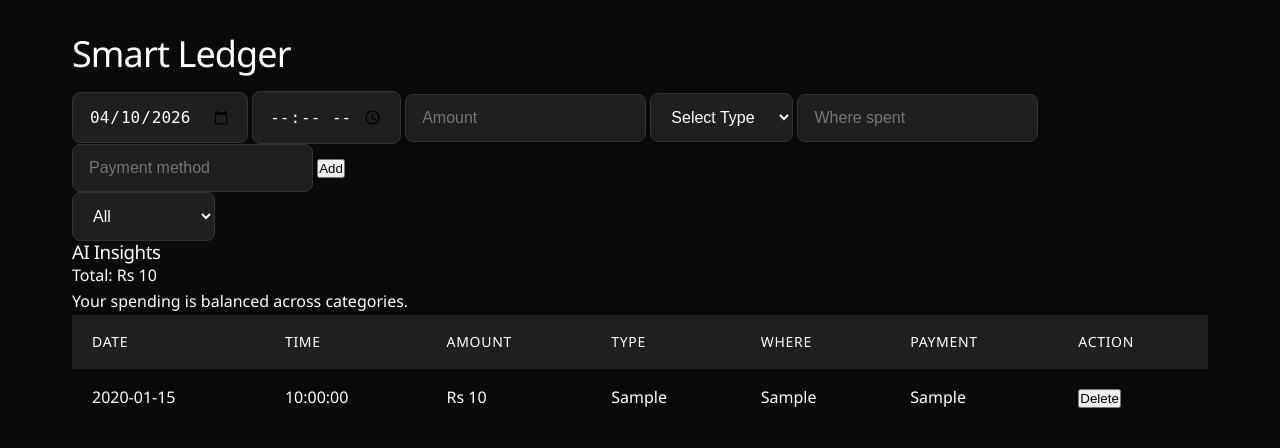
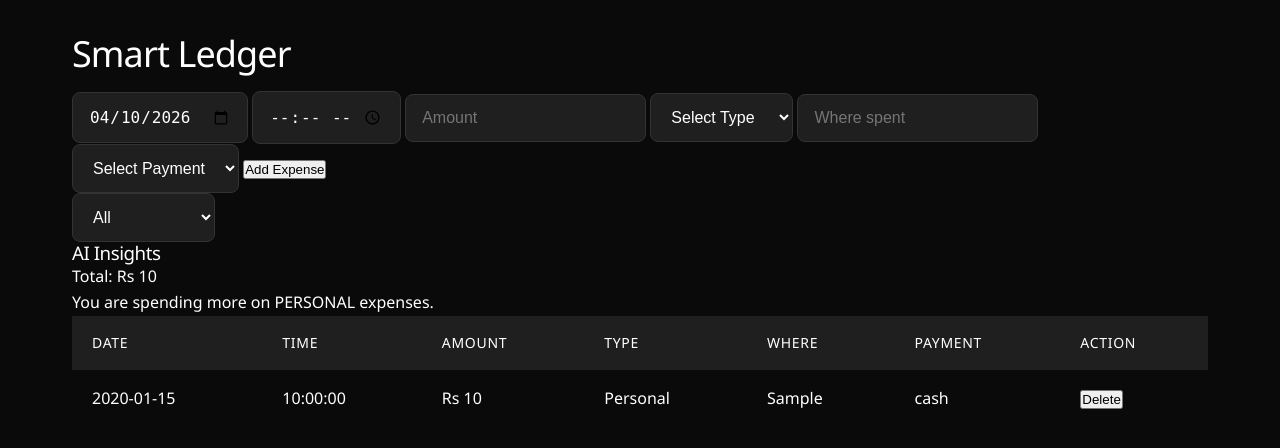
Before and after one commit to EzForRiz/SmartLedger, a Django app: page / in a window 1280 px wide. Shown: the top 448 px of the page. Run offline with Django 5.2, Linux system fonts and the light colour scheme; tables that the repository leaves empty hold one stand-in row (values such as "Sample post").

Commit message:
fixed backend
fixed the backend and some other logic

```diff
--- a/backend/apps/expenses/views.py
+++ b/backend/apps/expenses/views.py
@@ -1,9 +1,9 @@
 from django.http import JsonResponse
 from django.shortcuts import render
 from .models import Expense
-import json
 from django.views.decorators.csrf import csrf_exempt
 from django.db.models import Sum
+import json
 
 
 def home(request):
@@ -12,20 +12,19 @@ def home(request):
 
 @csrf_exempt
 def expenses_list(request):
-    if request.method == 'GET':
+    if request.method == "GET":
         expenses = list(Expense.objects.values())
         return JsonResponse(expenses, safe=False)
 
-    elif request.method == 'POST':
+    elif request.method == "POST":
         data = json.loads(request.body)
 
         Expense.objects.create(
-            date=data.get('date'),
-            time=data.get('time') or None,
-            amount=data.get('amount'),
-            where_spent=data.get('whereSpent'),
-            payment_method=data.get('paymentMethod'),
-            use_type=data.get('useType'),
+            amount=data.get("amount"),
+            category=data.get("category"),
+            payment_method=data.get("paymentMethod"),
+            where_spent=data.get("whereSpent"),
+            time=data.get("time") or None,
         )
 
         return JsonResponse({"message": "Expense added"}, status=201)
@@ -33,7 +32,7 @@ def expenses_list(request):
 
 @csrf_exempt
 def delete_expense(request, id):
-    if request.method == 'DELETE':
+    if request.method == "DELETE":
         Expense.objects.filter(id=id).delete()
         return JsonResponse({"message": "Deleted"})
 
@@ -41,16 +40,17 @@ def delete_expense(request, id):
 def insights(request):
     expenses = Expense.objects.all()
 
-    total = expenses.aggregate(Sum('amount'))['amount__sum'] or 0
-    personal = expenses.filter(use_type="Personal").aggregate(Sum('amount'))['amount__sum'] or 0
-    professional = expenses.filter(use_type="Professional").aggregate(Sum('amount'))['amount__sum'] or 0
+    total = expenses.aggregate(Sum("amount"))["amount__sum"] or 0
+
+    personal = expenses.filter(category="Personal").aggregate(Sum("amount"))["amount__sum"] or 0
+    professional = expenses.filter(category="Professional").aggregate(Sum("amount"))["amount__sum"] or 0
 
     if personal > professional:
-        insight = "You are spending more on PERSONAL expenses. Try controlling lifestyle costs."
+        insight = "You are spending more on PERSONAL expenses."
     elif professional > personal:
-        insight = "Your PROFESSIONAL spending is higher. Monitor business expenses."
+        insight = "You are spending more on PROFESSIONAL expenses."
     else:
-        insight = "Your spending is balanced across categories."
+        insight = "Balanced spending."
 
     return JsonResponse({
         "total": total,
--- a/backend/templates/index.html
+++ b/backend/templates/index.html
@@ -5,7 +5,6 @@
 <head>
     <meta charset="UTF-8">
     <title>Smart Ledger</title>
-
     <link rel="stylesheet" href="{% static 'css/style.css' %}">
 </head>
 
@@ -17,10 +16,13 @@
 
         <!-- FORM -->
         <form id="expenseForm">
+
             <input type="date" id="date" required>
             <input type="time" id="time">
+
             <input type="number" id="amount" placeholder="Amount" required>
 
+            <!-- CATEGORY -->
             <select id="useType" required>
                 <option value="">Select Type</option>
                 <option value="Personal">Personal</option>
@@ -28,9 +30,18 @@
             </select>
 
             <input type="text" id="whereSpent" placeholder="Where spent" required>
-            <input type="text" id="paymentMethod" placeholder="Payment method" required>
 
-            <button>Add</button>
+            <!-- PAYMENT METHOD (FIXED) -->
+            <select id="paymentMethod" required>
+                <option value="">Select Payment</option>
+                <option value="cash">Cash</option>
+                <option value="card">Card</option>
+                <option value="easypaisa">Easypaisa</option>
+                <option value="jazzcash">JazzCash</option>
+            </select>
+
+            <button type="submit">Add Expense</button>
+
         </form>
 
         <div id="message"></div>
@@ -83,7 +94,7 @@
 
             const filtered = selected === "all"
                 ? data
-                : data.filter(e => e.use_type === selected);
+                : data.filter(e => e.category === selected);
 
             render(filtered);
         }
@@ -102,28 +113,40 @@
             <td>${e.date}</td>
             <td>${e.time || "-"}</td>
             <td>Rs ${e.amount}</td>
-            <td>${e.use_type}</td>
+            <td>${e.category}</td>
             <td>${e.where_spent}</td>
-            <td>${e.payment_method}</td>
-            <td><button onclick="deleteExpense(${e.id})">Delete</button></td>
-        </tr>`;
+            <td>${e.payment_method || "-"}</td>
+            <td>
+                <button onclick="deleteExpense(${e.id})">Delete</button>
+            </td>
+        </tr>
+        `;
             });
         }
 
         form.addEventListener("submit", async (e) => {
             e.preventDefault();
 
+            const payment = document.getElementById("paymentMethod").value;
+
+            if (!payment) {
+                showMessage("Please select payment method");
+                return;
+            }
+
+            const data = {
+                date: document.getElementById("date").value,
+                time: document.getElementById("time").value,
+                amount: document.getElementById("amount").value,
+                category: document.getElementById("useType").value,
+                whereSpent: document.getElementById("whereSpent").value,
+                paymentMethod: payment
+            };
+
             await fetch("/expenses/", {
                 method: "POST",
                 headers: { "Content-Type": "application/json" },
-                body: JSON.stringify({
-                    date: date.value,
-                    time: time.value,
-                    amount: amount.value,
-                    useType: useType.value,
-                    whereSpent: whereSpent.value,
-                    paymentMethod: paymentMethod.value
-                })
+                body: JSON.stringify(data)
             });
 
             showMessage("Expense Added");
@@ -133,15 +156,22 @@
         });
 
         async function deleteExpense(id) {
-            await fetch(`/expenses/${id}/`, { method: "DELETE" });
-            showMessage("Deleted");
+            const res = await fetch(`/expenses/${id}/`, {
+                method: "DELETE"
+            });
+
+            if (res.ok) {
+                showMessage("Deleted");
+            } else {
+                showMessage("Delete failed");
+            }
+
             fetchExpenses();
             loadInsights();
         }
 
         filter.addEventListener("change", fetchExpenses);
 
-        // insights
         async function loadInsights() {
             const res = await fetch("/insights/");
             const data = await res.json();
@@ -154,8 +184,10 @@
         }
 
         // default date
-        document.getElementById("date").value = new Date().toISOString().split('T')[0];
+        document.getElementById("date").value =
+            new Date().toISOString().split('T')[0];
 
+        // INIT
         fetchExpenses();
         loadInsights();
     </script>
```
Also changed, not shown: backend/apps/expenses/models.py (+16 -7 lines), backend/apps/expenses/migrations/0001_initial.py (added), backend/apps/expenses/migrations/__init__.py (added).
